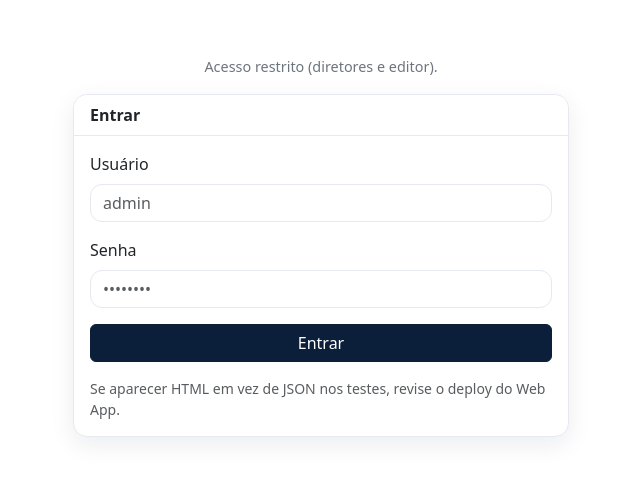
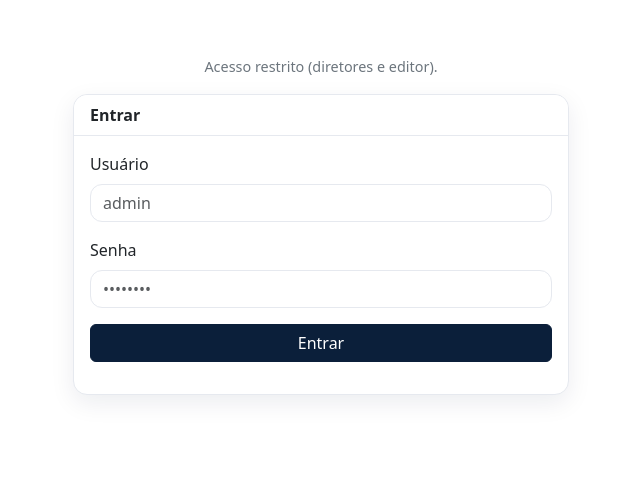
Before and after one commit to iapeTEC/projeto, a plain HTML site: page login.html in a window 1280 px wide. Shown: the whole page, without its empty margins (319-959 px from the left). Drawn offline with nearby package versions, Linux system fonts and the light colour scheme.

Commit message:
Update login.html

```diff
--- a/login.html
+++ b/login.html
@@ -44,7 +44,7 @@
         </div>
         <button class="btn btn-navy w-100" type="submit">Entrar</button>
         <div class="small text-muted mt-3">
-          Se aparecer HTML em vez de JSON nos testes, revise o deploy do Web App.
+
         </div>
       </form>
     </div>
```
